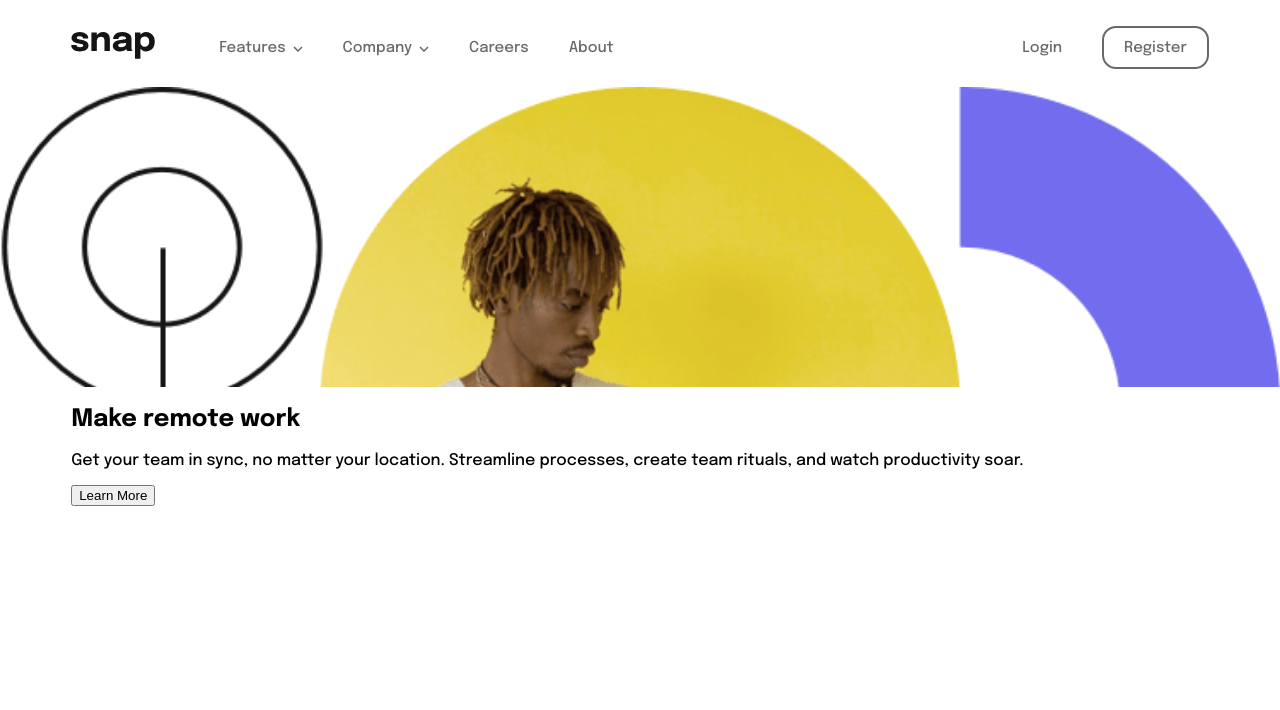
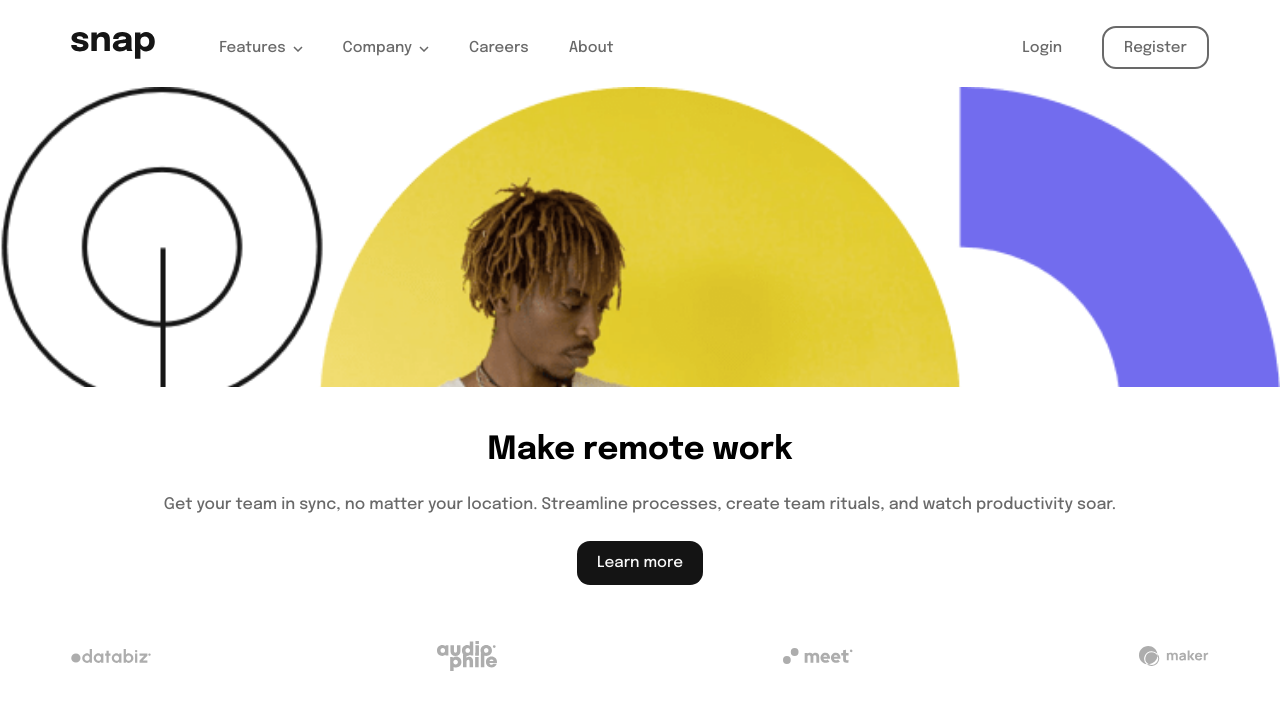
Before and after one commit to jordanr2m/remote-work-homepage, a React (Create React App) app: page / in a window 1280 px wide. Shown: the top 710 px of the page. Built offline with nearby package versions, Linux system fonts and the light colour scheme.

Commit message:
Finished adding styles for Homepage.

```diff
--- a/src/App.css
+++ b/src/App.css
@@ -1,3 +1,9 @@
+:root {
+    --off-white: hsl(0, 0%, 98%);
+    --medium-grey: hsl(0, 0%, 41%);
+    --dark-grey: hsl(0, 0%, 8%);
+}
+
 /* Mobile Design */
 .App {
     font-family: "Epilogue", sans-serif;
--- a/src/components/homepage/Homepage.css
+++ b/src/components/homepage/Homepage.css
@@ -5,6 +5,55 @@
     margin: 0 -0.5rem;
 }
 
+.content {
+    text-align: center;
+}
+
+.content h1 {
+    font-size: 2rem;
+    padding-top: 1.25rem;
+}
+
+.content p {
+    color: var(--medium-grey);
+    line-height: 1.5rem;
+}
+
+button.learn-more {
+    font-family: "Epilogue", sans-serif;
+    font-weight: 500;
+    font-size: 0.95rem;
+    color: var(--off-white);
+    background-color: var(--dark-grey);
+    border: 2px solid transparent;
+    border-radius: 13px;
+    padding: 0.75rem 1.1rem;
+    margin-top: 0.5rem;
+}
+
+.endorsement-icons {
+    display: flex;
+    align-items: center;
+    justify-content: space-between;
+    margin-top: 3.5rem;
+}
+
+.endorsement-icons img {
+    flex: 1;
+    max-width: 80px;
+}
+
+.endorsement-icons img {
+    padding-left: 10px;
+}
+
+.endorsement-icons img:first-child {
+    padding-left: 0; /* remove padding from first icon */
+}
+
+img[alt="audiophile"] {
+    max-width: 70px;
+}
 
 @media screen and (min-width: 915px) {
 
--- a/src/components/homepage/Homepage.js
+++ b/src/components/homepage/Homepage.js
@@ -1,4 +1,9 @@
 import "./Homepage.css"
+/* Import images */
+import databiz from "../../assets/client-databiz.svg";
+import audiophile from "../../assets/client-audiophile.svg";
+import meet from "../../assets/client-meet.svg";
+import maker from "../../assets/client-maker.svg";
 
 const Homepage = () => {
     return (
@@ -8,10 +13,13 @@ const Homepage = () => {
             <main className="content wrapper">
                 <h1>Make remote work</h1>
                 <p>Get your team in sync, no matter your location. Streamline processes, create team rituals, and watch productivity soar.</p>
-                <button>Learn More</button>
+                <button className="learn-more">Learn more</button>
 
                 <div className="endorsement-icons">
-
+                    <img src={databiz} alt="databiz"/>
+                    <img src={audiophile} alt="audiophile"/>
+                    <img src={meet} alt="meet"/>
+                    <img src={maker} alt="maker"/>
                 </div>
             </main>
         </section>
--- a/src/components/navbar/Navbar.css
+++ b/src/components/navbar/Navbar.css
@@ -24,12 +24,12 @@ html {
 
 a {
     text-decoration: none;
-    color: hsl(0, 0%, 41%);
+    color: var(--medium-grey);
     font-size: 15px;
 }
 
 a:hover {
-    color: hsl(0, 0%, 8%);
+    color: var(--dark-grey);
 }
 
 /* Media Queries - DESKTOP styles */
@@ -79,13 +79,13 @@ a:hover {
 
     .submenu-open::after {
         content: url(../../assets/icon-arrow-up.svg);
-        color: hsl(0, 0%, 41%);
+        color: var(--medium-grey);
         padding-left: 7px;
     }
 
     .submenu-closed::after {
         content: url(../../assets/icon-arrow-down.svg);
-        color: hsl(0, 0%, 41%);
+        color: var(--medium-grey);
         padding-left: 7px;
     }
 
@@ -99,7 +99,7 @@ a:hover {
     }
 
     li.register {
-        border: 2px solid hsl(0, 0%, 41%);
+        border: 2px solid var(--medium-grey);
         padding: 0.7rem 1.25rem;
         border-radius: 14px;
     }
```
